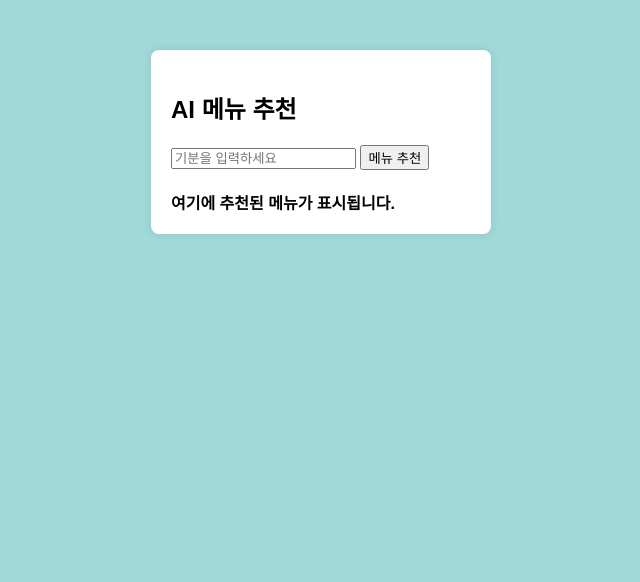
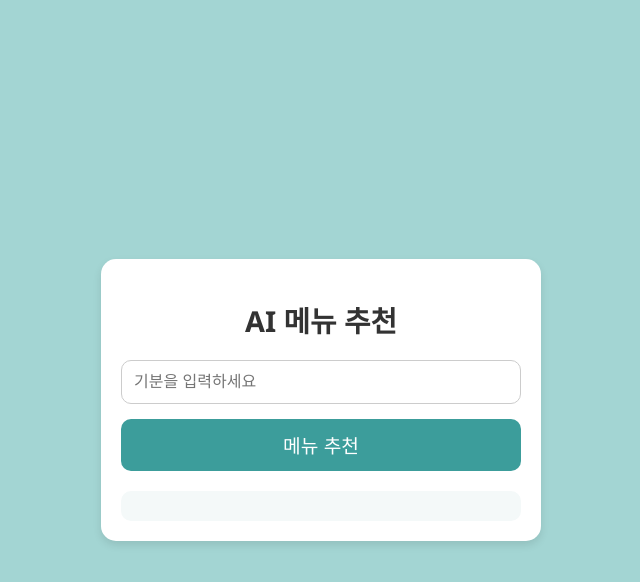
Before and after one commit to rimario8686/ai-menu-recommendation, a plain HTML site: page index.html in a window 1280 px wide. Shown: the whole page, without its empty margins (319-959 px from the left). Drawn offline with Linux system fonts and the light colour scheme.

Commit message:
Update index.html

```diff
--- a/index.html
+++ b/index.html
@@ -4,35 +4,16 @@
   <meta charset="UTF-8">
   <meta name="viewport" content="width=device-width, initial-scale=1.0">
   <title>AI 메뉴 추천</title>
-  <style>
-    body {
-      background-color: #a0d9d9;
-      font-family: Arial, sans-serif;
-    }
-    #app {
-      margin: 50px auto;
-      padding: 20px;
-      width: 300px;
-      background-color: white;
-      border-radius: 8px;
-      box-shadow: 0 0 10px rgba(0, 0, 0, 0.1);
-    }
-    #recommendation {
-      margin-top: 20px;
-      font-weight: bold;
-    }
-  </style>
+  <link rel="stylesheet" href="style.css">
+  <link href="https://fonts.googleapis.com/css2?family=Noto+Sans:wght@400;700&display=swap" rel="stylesheet">
 </head>
 <body>
-
-  <div id="app">
-    <h2>AI 메뉴 추천</h2>
-    <input type="text" id="mood" placeholder="기분을 입력하세요">
+  <div class="container">
+    <h1>AI 메뉴 추천</h1>
+    <input type="text" id="mood" placeholder="기분을 입력하세요" />
     <button onclick="recommendMenu()">메뉴 추천</button>
-    <div id="recommendation">여기에 추천된 메뉴가 표시됩니다.</div>
+    <div id="recommendation"></div>
   </div>
-
-  <script src="app.js"></script> <!-- JavaScript 파일을 올바르게 연결 -->
-
+  <script src="app.js"></script>
 </body>
 </html>
```
